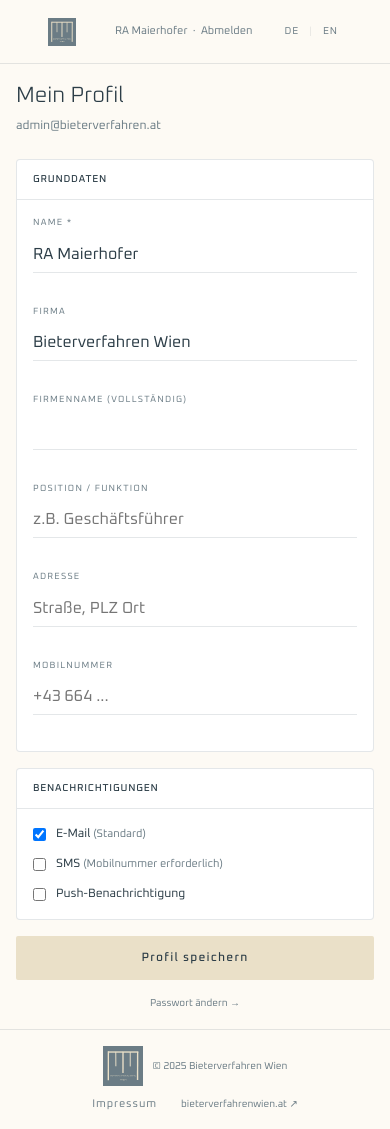
After one commit to JM1-AT/bieterverfahren-wien, a Flask app: page /bieter/profil in a window 390 px wide. The commit adds this page. Run offline with Flask 3, Linux system fonts and the light colour scheme; a user stored in the database is signed in.

Commit message:
Updates: UI fixes, new features
- Startseite: Hero-Text aktualisiert (DE+EN)
- Impressum: neue Seite /impressum + Footer-Link
- Footer: SVG-Logo statt BV-Box
- Mindestspread: neues Feld pro Objekt für fixe €-Überbietung
- Kreisdiagramm: 70% kleiner (27×27px)
- NDA Download: Download-Button im NDA-Modal
- ist_nda Flag auf Dokument-Modell
- Mobile: NDA-Modal scrollbar, Slider-Pfeile weg, Swipe-Geste
- Mobile CSS: Touch-Targets, Zentrierungen, allgemeine Verbesserungen
- Rendite: 2 Dezimalstellen in Formularen und Backend
- Mehrfach-Einladung: Textarea im Objekt-Detail für Bulk-Invite
- Bieter-Profil: neue Seite /bieter/profil mit Feldern und Benachrichtigungseinstellungen
- DB-Migration: mindestspread, ist_nda, User-Profilfelder

Co-Authored-By: Claude Sonnet 4.6 <noreply@anthropic.com>

```diff
--- a/app.py
+++ b/app.py
@@ -148,10 +148,21 @@ def _migrate_db():
         ('einheiten_leerstand', 'INTEGER DEFAULT 0'),
         ('rendite_sichtbar', 'BOOLEAN DEFAULT 0'),
         ('objektdaten_sichtbar', 'BOOLEAN DEFAULT 0'),
+        ('mindestspread', 'REAL DEFAULT 0'),
     ]
     user_cols = [
         ('passwort_reset_token', 'VARCHAR(100)'),
         ('passwort_reset_ablauf', 'DATETIME'),
+        ('firmenname', 'VARCHAR(200)'),
+        ('adresse', 'VARCHAR(300)'),
+        ('position', 'VARCHAR(100)'),
+        ('mobilnummer', 'VARCHAR(50)'),
+        ('benachrichtigung_email', 'BOOLEAN DEFAULT 1'),
+        ('benachrichtigung_sms', 'BOOLEAN DEFAULT 0'),
+        ('benachrichtigung_push', 'BOOLEAN DEFAULT 0'),
+    ]
+    dok_cols = [
+        ('ist_nda', 'BOOLEAN DEFAULT 0'),
     ]
     def _add_columns(table: str, cols: list):
         for col, typ in cols:
@@ -163,6 +174,7 @@ def _migrate_db():
 
     _add_columns('objekt', objekt_cols)
     _add_columns('"user"', user_cols)
+    _add_columns('dokument', dok_cols)
 
 
 def _testdaten_anlegen():
--- a/i18n.py
+++ b/i18n.py
@@ -12,7 +12,7 @@ T = {
         # Landing / Login
         'hero_label':        'Bieterverfahren Wien',
         'hero_h1':           'Professionelle Bieterverfahren.\nTransparent & Sicher.',
-        'hero_sub':          'Bieterverfahren Wien begleitet Sie durch den gesamten Bieterprozess – von der Ausschreibung bis zum rechtssicheren Abschluss.',
+        'hero_sub':          'Bieterverfahren Wien begleitet Sie durch das gesamte Verfahren und ermöglicht mit der hauseigenen Software einen sicheren und digitalen Verkaufsprozess.',
         'login_label':       'Zugang zur Plattform',
         'login_email':       'E-Mail',
         'login_passwort':    'Passwort',
@@ -204,7 +204,7 @@ T = {
         # Landing / Login
         'hero_label':        'Bieterverfahren Wien',
         'hero_h1':           'Professional Bidding Procedures.\nTransparent & Secure.',
-        'hero_sub':          'Bieterverfahren Wien guides you through the entire bidding process – from listing to legally binding completion.',
+        'hero_sub':          'Bieterverfahren Wien guides you through the entire procedure and enables a secure and digital sales process with its proprietary software.',
         'login_label':       'Platform Access',
         'login_email':       'Email',
         'login_passwort':    'Password',
--- a/static/style.css
+++ b/static/style.css
@@ -761,4 +781,28 @@ button { -webkit-appearance: none; appearance: none; }
 
   /* CARD OVERFLOW */
   .card { overflow-x: auto; }
+
+  /* FOTO SLIDER – Pfeile ausblenden auf Mobile (Swipe stattdessen) */
+  .slider-btn { display: none; }
+
+  /* ABLAUF SCHRITTE – zentriert */
+  .steps { padding-left: 0; margin-left: 0; }
+  .step { text-align: center; padding: 16px; }
+  .step-num { text-align: center; }
+
+  /* VOLLE BREITE CARDS */
+  .card, .obj-card, .info-box, .gebot-card { width: 100%; max-width: 100%; box-sizing: border-box; }
+
+  /* TOUCH-FEEDBACK */
+  * { -webkit-tap-highlight-color: transparent; }
+  button, .btn-main, .gebot-btn, a.btn { min-height: 44px; }
+
+  /* HERO TEXT */
+  .hero-h1 { font-size: clamp(20px, 5vw, 32px); }
+
+  /* LOGIN CARD */
+  .login-card { width: 100%; padding: 24px 16px; }
+
+  /* FAQ TOUCH-FLÄCHE */
+  .faq-item { padding: 16px 0; }
 }
--- a/templates/admin/nutzer.html
+++ b/templates/admin/nutzer.html
@@ -44,7 +44,11 @@
       <tr>
         <td><b>{{ user.name }}</b></td>
         <td class="text-muted">{{ user.email }}</td>
-        <td class="text-muted">{{ user.firma or '–' }}</td>
+        <td class="text-muted">
+          {{ user.firmenname or user.firma or '–' }}
+          {% if user.position %}<br><span style="font-size:10px; color:var(--muted);">{{ user.position }}</span>{% endif %}
+          {% if user.mobilnummer %}<br><span style="font-size:10px; color:var(--muted);">{{ user.mobilnummer }}</span>{% endif %}
+        </td>
         <td>
           <span class="badge {{ 'badge-active' if user.rolle == 'admin' else 'badge-prep' }}">
             {{ user.rolle|upper }}
--- a/templates/base.html
+++ b/templates/base.html
@@ -24,7 +24,11 @@
     </div>
     {% if current_user.is_authenticated %}
     <div class="nav-user">
+      {% if current_user.rolle == 'bieter' %}
+      <a href="{{ url_for('bieter.profil') }}" style="color:var(--muted); font-size:11px; letter-spacing:0.06em;">{{ current_user.name }}</a>
+      {% else %}
       <span>{{ current_user.name }}</span>
+      {% endif %}
       &nbsp;·&nbsp;
       <a href="{{ url_for('auth.logout') }}">{{ t('nav_abmelden') }}</a>
     </div>
@@ -54,10 +58,13 @@
 {% block footer %}
 <footer>
   <div class="footer-left">
-    <div class="nav-logo-box"><span>BV</span></div>
+    <img src="{{ url_for('static', filename='assets/LOGO_BV.svg') }}" alt="Bieterverfahren Wien" height="40" style="display:block;">
     <span>{{ t('footer_copyright') }}</span>
   </div>
-  <a href="https://www.bieterverfahrenwien.at" target="_blank" rel="noopener">{{ t('footer_link') }}</a>
+  <div style="display:flex; gap:24px; align-items:center;">
+    <a href="{{ url_for('auth.impressum') }}" style="font-size:11px; letter-spacing:0.08em; color:var(--muted);">Impressum</a>
+    <a href="https://www.bieterverfahrenwien.at" target="_blank" rel="noopener">{{ t('footer_link') }}</a>
+  </div>
 </footer>
 {% endblock %}
 
--- a/templates/bieter/nda_modal.html
+++ b/templates/bieter/nda_modal.html
@@ -35,6 +35,9 @@
       style="border:none; background:#fff;"
       title="NDA & Bieterbedingungen">
     </iframe>
+    <div style="text-align:right; margin-top:8px;">
+      <a href="{{ url_for('bieter.nda_pdf', objekt_id=objekt.id) }}?download=1" class="btn-download-nda">↓ NDA herunterladen</a>
+    </div>
     {% else %}
     {# ── Text-Modus: Scroll-Tracking ── #}
     <div class="progress-bar"><div class="progress-fill" id="progress-fill"></div></div>
--- /dev/null
+++ b/templates/bieter/profil.html
@@ -0,0 +1,70 @@
+{% extends 'base.html' %}
+{% block title %}Mein Profil{% endblock %}
+
+{% block content %}
+<div class="bieter-wrap" style="max-width:640px;">
+
+  <div class="page-heading">Mein Profil</div>
+  <div class="page-sub">{{ current_user.email }}</div>
+
+  <form method="POST" action="{{ url_for('bieter.profil') }}" style="margin-top:24px;">
+
+    {# GRUNDDATEN #}
+    <div class="card" style="margin-bottom:16px;">
+      <div class="card-head"><span class="card-title">Grunddaten</span></div>
+      <div style="padding:16px; display:grid; gap:12px;">
+        <div class="form-group">
+          <label class="form-label">Name *</label>
+          <input class="form-input" type="text" name="name" value="{{ current_user.name }}" required>
+        </div>
+        <div class="form-group">
+          <label class="form-label">Firma</label>
+          <input class="form-input" type="text" name="firma" value="{{ current_user.firma or '' }}">
+        </div>
+        <div class="form-group">
+          <label class="form-label">Firmenname (vollständig)</label>
+          <input class="form-input" type="text" name="firmenname" value="{{ current_user.firmenname or '' }}">
+        </div>
+        <div class="form-group">
+          <label class="form-label">Position / Funktion</label>
+          <input class="form-input" type="text" name="position" value="{{ current_user.position or '' }}" placeholder="z.B. Geschäftsführer">
+        </div>
+        <div class="form-group">
+          <label class="form-label">Adresse</label>
+          <input class="form-input" type="text" name="adresse" value="{{ current_user.adresse or '' }}" placeholder="Straße, PLZ Ort">
+        </div>
+        <div class="form-group">
+          <label class="form-label">Mobilnummer</label>
+          <input class="form-input" type="tel" name="mobilnummer" value="{{ current_user.mobilnummer or '' }}" placeholder="+43 664 ...">
+        </div>
+      </div>
+    </div>
+
+    {# BENACHRICHTIGUNGEN #}
+    <div class="card" style="margin-bottom:16px;">
+      <div class="card-head"><span class="card-title">Benachrichtigungen</span></div>
+      <div style="padding:16px; display:grid; gap:12px;">
+        <label style="display:flex; align-items:center; gap:10px; font-size:12px; cursor:pointer;">
+          <input type="checkbox" name="benachrichtigung_email" {{ 'checked' if current_user.benachrichtigung_email != False }}>
+          <span>E-Mail <span style="color:var(--muted); font-size:11px;">(Standard)</span></span>
+        </label>
+        <label style="display:flex; align-items:center; gap:10px; font-size:12px; cursor:pointer;">
+          <input type="checkbox" name="benachrichtigung_sms" {{ 'checked' if current_user.benachrichtigung_sms }}>
+          <span>SMS <span style="color:var(--muted); font-size:11px;">(Mobilnummer erforderlich)</span></span>
+        </label>
+        <label style="display:flex; align-items:center; gap:10px; font-size:12px; cursor:pointer;">
+          <input type="checkbox" name="benachrichtigung_push" {{ 'checked' if current_user.benachrichtigung_push }}>
+          <span>Push-Benachrichtigung</span>
+        </label>
+      </div>
+    </div>
+
+    <button type="submit" class="btn-main" style="width:100%;">Profil speichern</button>
+  </form>
+
+  <div style="margin-top:12px; text-align:center;">
+    <a href="{{ url_for('auth.passwort_aendern') }}" class="text-muted text-small">Passwort ändern →</a>
+  </div>
+
+</div>
+{% endblock %}
```
Also changed, not shown: other parts of static/style.css (+24 -4 lines), admin.py (+56 -4 lines), auth.py (+8 -0 lines), bieter.py (+34 -2 lines), mail.py (+12 -0 lines), models.py (+16 -0 lines), templates/admin/objekt_bearbeiten.html (+7 -2 lines), templates/admin/objekt_detail.html (+11 -1 lines), templates/admin/objekt_neu.html (+7 -2 lines), templates/bieter/objekt_detail.html (+13 -1 lines), templates/impressum.html (added, +35 -0 lines), templates/landing.html (+5 -2 lines).
